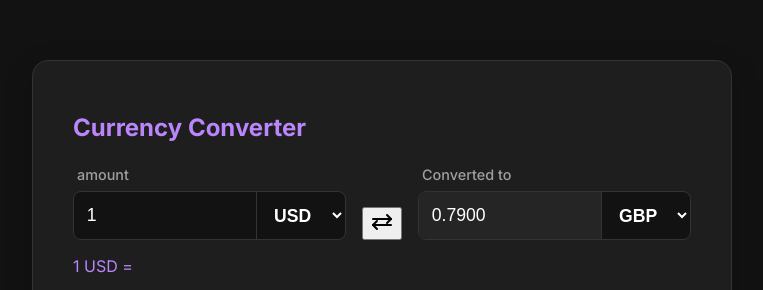
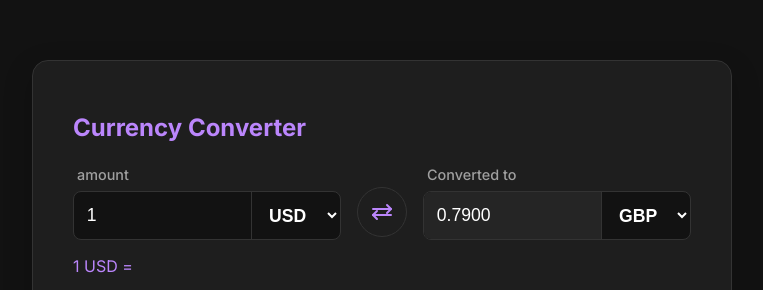
Before and after one commit to alhassandafiri/ratewise, a React (Vite) app: page / in a window 1280 px wide. Shown: the part 163-453 px from the top of the page, without its empty margins (258-1021 px from the left). Built offline with nearby package versions, Linux system fonts and the light colour scheme.

Commit message:
introduce styling for swap button

```diff
--- a/src/components/SwapButton/SwapButton.module.css
+++ b/src/components/SwapButton/SwapButton.module.css
@@ -0,0 +1,24 @@
+.swapButton {
+  background-color: var(--surface-color);
+  border: 1px solid var(--border-color);
+  color: var(--primary-color);
+  width: 50px;
+  height: 50px;
+  border-radius: 50%;
+  display: flex;
+  justify-content: center;
+  align-items: center;
+  cursor: pointer;
+  transition: background-color 0.2s transform 0.2s;
+  flex-shrink: 0;
+  margin-bottom: 3px;
+}
+
+.swapButton:hover {
+  background-color: rgba(187, 134, 252, 0.1);
+  transform: rotate(180deg);
+}
+
+.swapButton:active {
+  transform: rotate(180deg) scale(0.95);
+}
```
